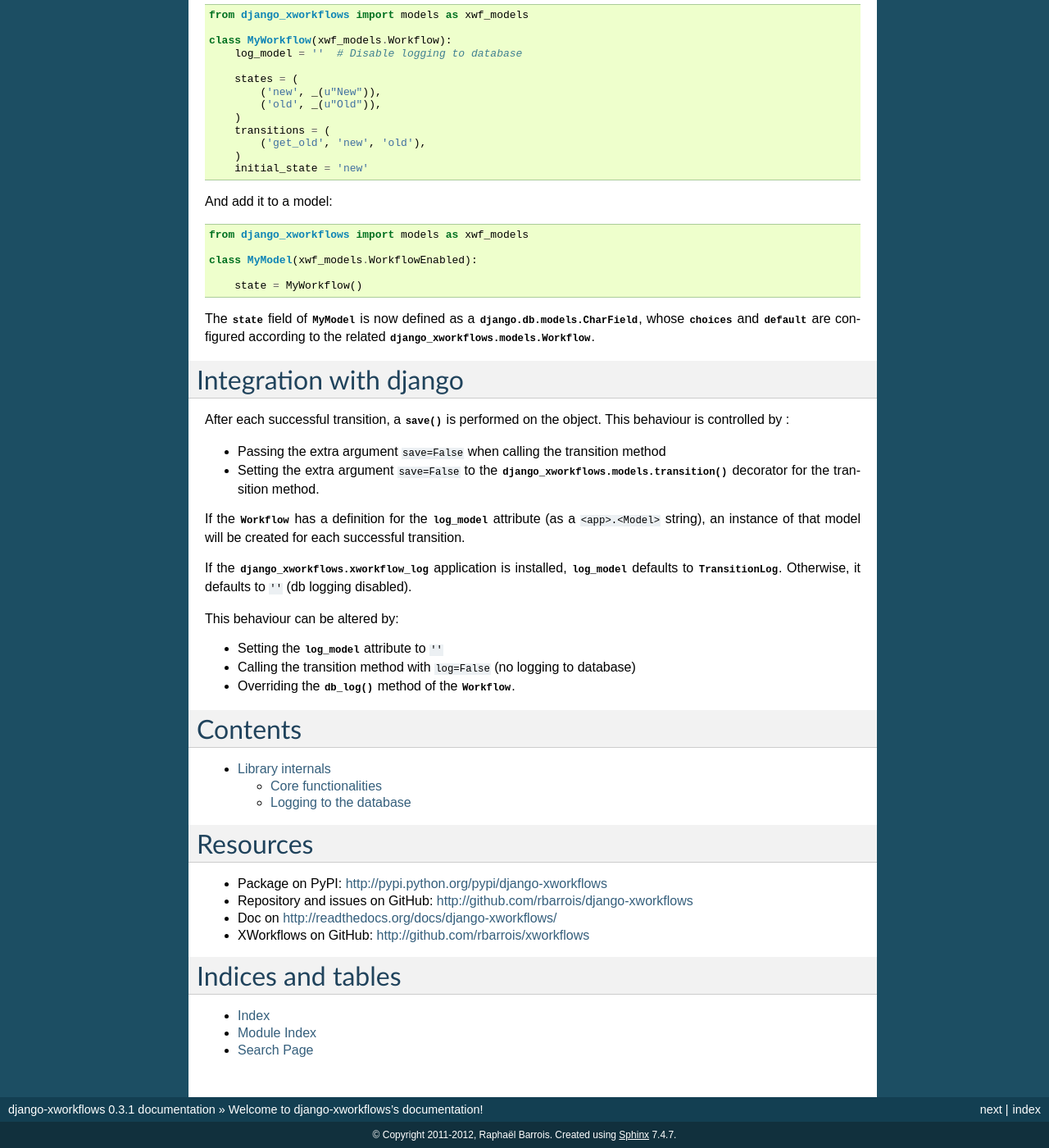
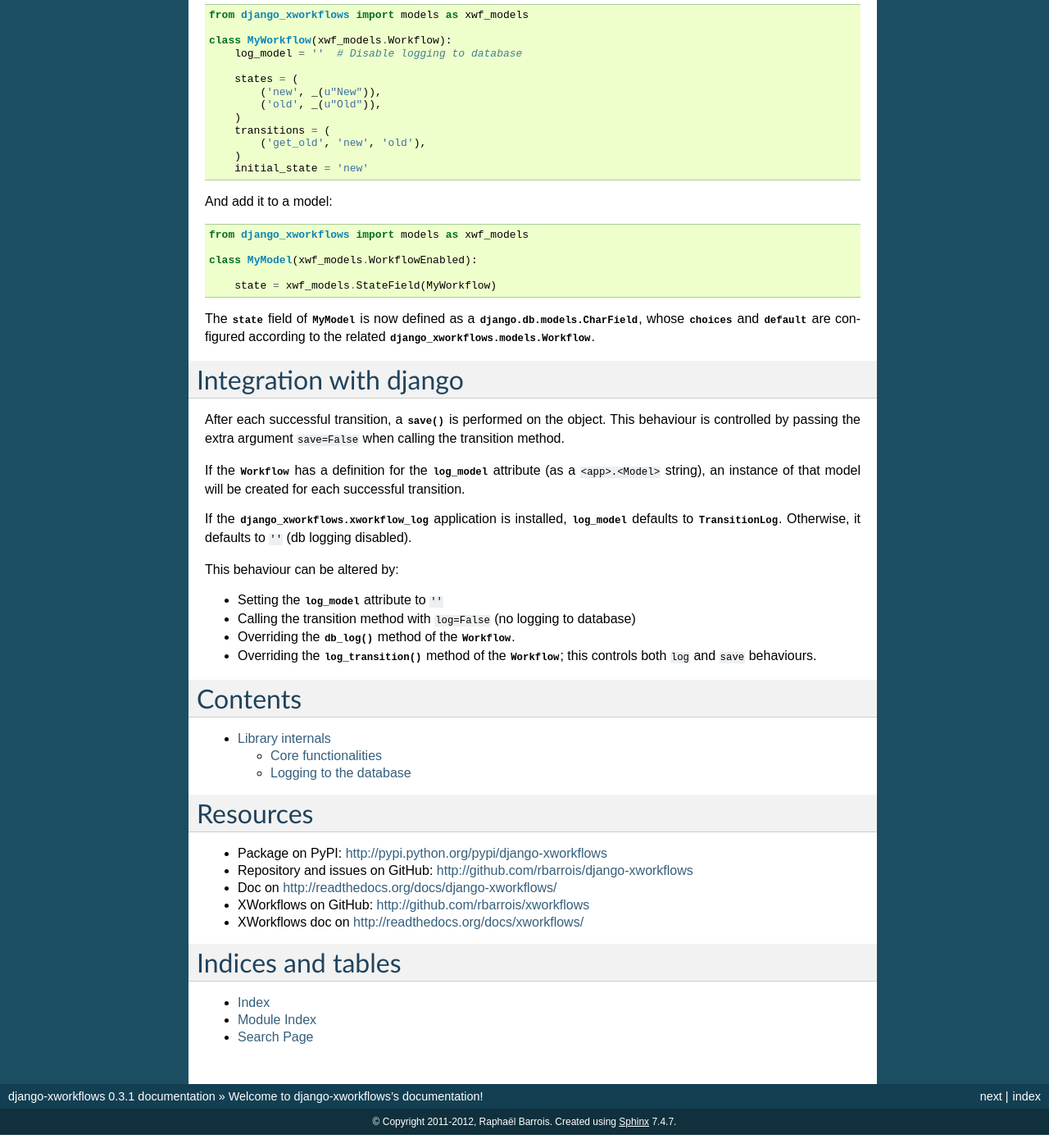
Before and after one commit to rbarrois/django_xworkflows, a Sphinx documentation site: the page built from doc/index.rst, in a window 1280 px wide and 1400 px high, scrolled down 432 px. Shown: the whole window at 82% size. Built offline with Sphinx 7.4.7, drawn with Linux system fonts in a browser that asks for light colours.

Commit message:
minor documentation fixes and improvements.
Signed-off-by: Raphaël Barrois <raphael.barrois@polytechnique.org>

```diff
--- a/doc/index.rst
+++ b/doc/index.rst
@@ -41,7 +41,7 @@ And add it to a model::
 
     class MyModel(xwf_models.WorkflowEnabled):
 
-        state = MyWorkflow()
+        state = xwf_models.StateField(MyWorkflow)
 
 The :attr:`state` field of :class:`MyModel` is now defined as a :class:`django.db.models.CharField`,
 whose :attr:`choices` and :attr:`default` are configured according to the related
@@ -52,10 +52,7 @@ Integration with django
 =======================
 
 After each successful transition, a :func:`save()` is performed on the object.
-This behaviour is controlled by :
-
-* Passing the extra argument ``save=False`` when calling the transition method
-* Setting the extra argument ``save=False`` to the :func:`django_xworkflows.models.transition` decorator for the transition method.
+This behaviour is controlled by passing the extra argument ``save=False`` when calling the transition method.
 
 If the :class:`~django_xworkflows.models.Workflow` has a definition for the :attr:`log_model` attribute (as a ``<app>.<Model>`` string),
 an instance of that model will be created for each successful transition.
@@ -67,6 +64,8 @@ This behaviour can be altered by:
 * Setting the :attr:`~django_xworkflows.models.Workflow.log_model` attribute to ``''``
 * Calling the transition method with ``log=False`` (no logging to database)
 * Overriding the :func:`~django_xworkflows.models.Workflow.db_log` method of the :class:`~django_xworkflows.models.Workflow`.
+* Overriding the :func:`~django_xworkflows.models.Workflow.log_transition`
+  method of the :class:`~django_xworkflows.models.Workflow`; this controls both ``log`` and ``save`` behaviours.
 
 
 Contents
@@ -84,6 +83,7 @@ Resources
 * Repository and issues on GitHub: http://github.com/rbarrois/django-xworkflows
 * Doc on http://readthedocs.org/docs/django-xworkflows/
 * XWorkflows on GitHub: http://github.com/rbarrois/xworkflows
+* XWorkflows doc on http://readthedocs.org/docs/xworkflows/
 
 Indices and tables
 ==================
```
Also changed, not shown: 1 other file.
